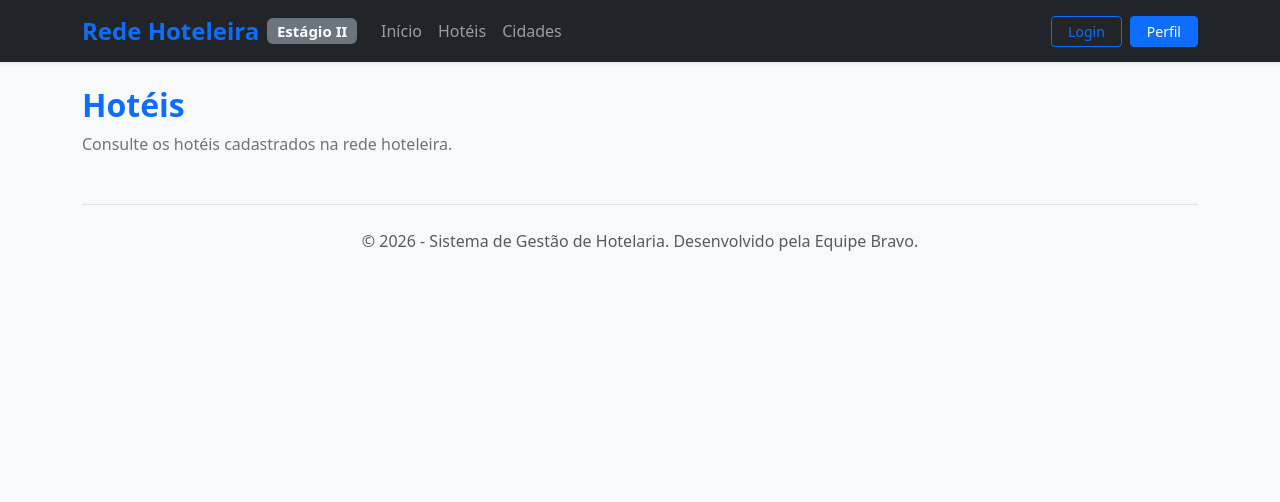
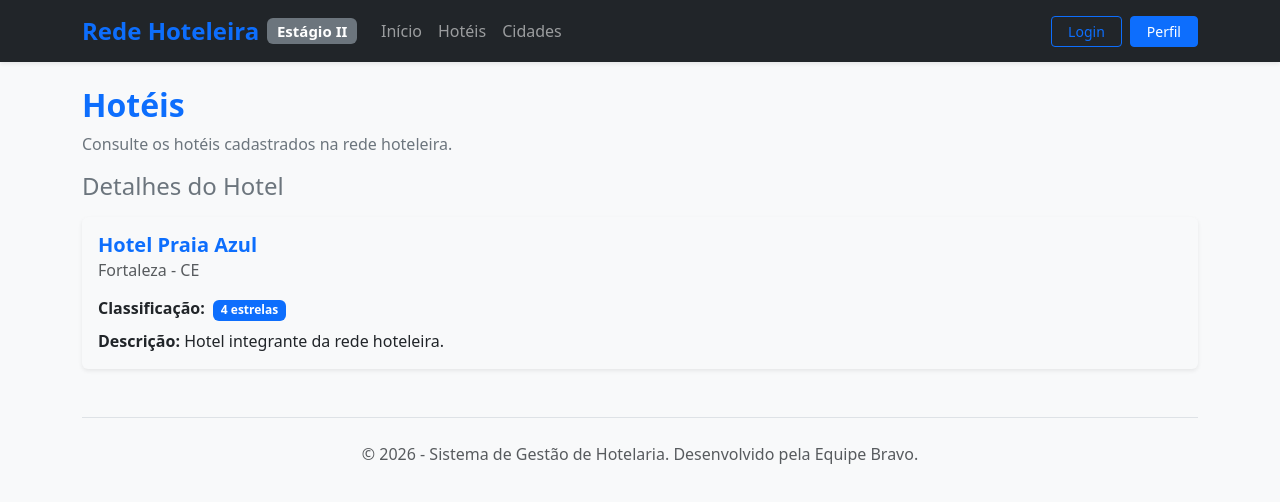
Before and after one commit to prof-ronildo-unicatolica/est_web_2026_2_turma_a_bravo, a React (Vite) app in the folder apps/frontend/: page /hoteis in a window 1280 px wide. Shown: the top 502 px of the page. Built offline with nearby package versions, Linux system fonts and the light colour scheme.

Commit message:
feat: adiciona detalhes do hotel na página de hotéis

```diff
--- a/apps/frontend/src/pages/Hoteis.jsx
+++ b/apps/frontend/src/pages/Hoteis.jsx
@@ -1,10 +1,21 @@
+import HotelProfile from '../components/HotelProfile'
+
 export default function Hoteis() {
+  const hotelExemplo = {
+    nome: 'Hotel Praia Azul',
+    endereco: 'Fortaleza - CE',
+    estrelas: 4,
+    descricao: 'Hotel integrante da rede hoteleira.'
+  }
+
   return (
     <div className="mb-4">
       <h2 className="text-primary fw-bold">Hotéis</h2>
       <p className="text-secondary">
         Consulte os hotéis cadastrados na rede hoteleira.
       </p>
+
+      <HotelProfile hotel={hotelExemplo} />
     </div>
   )
 }
```
